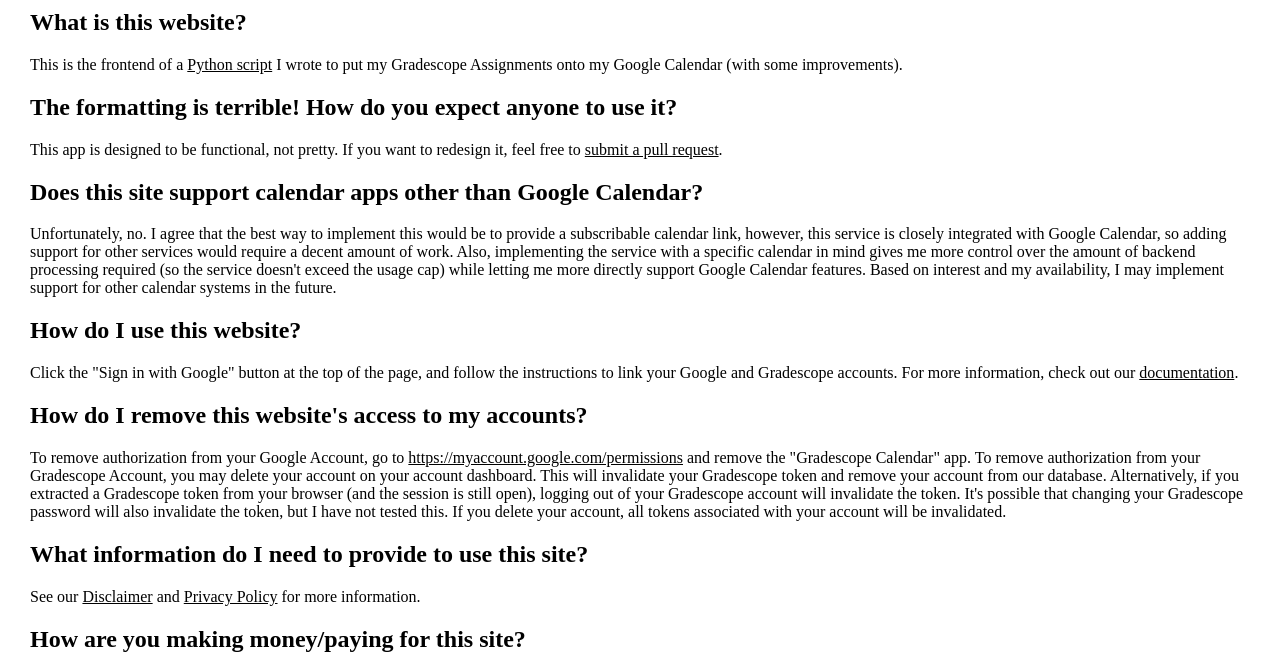
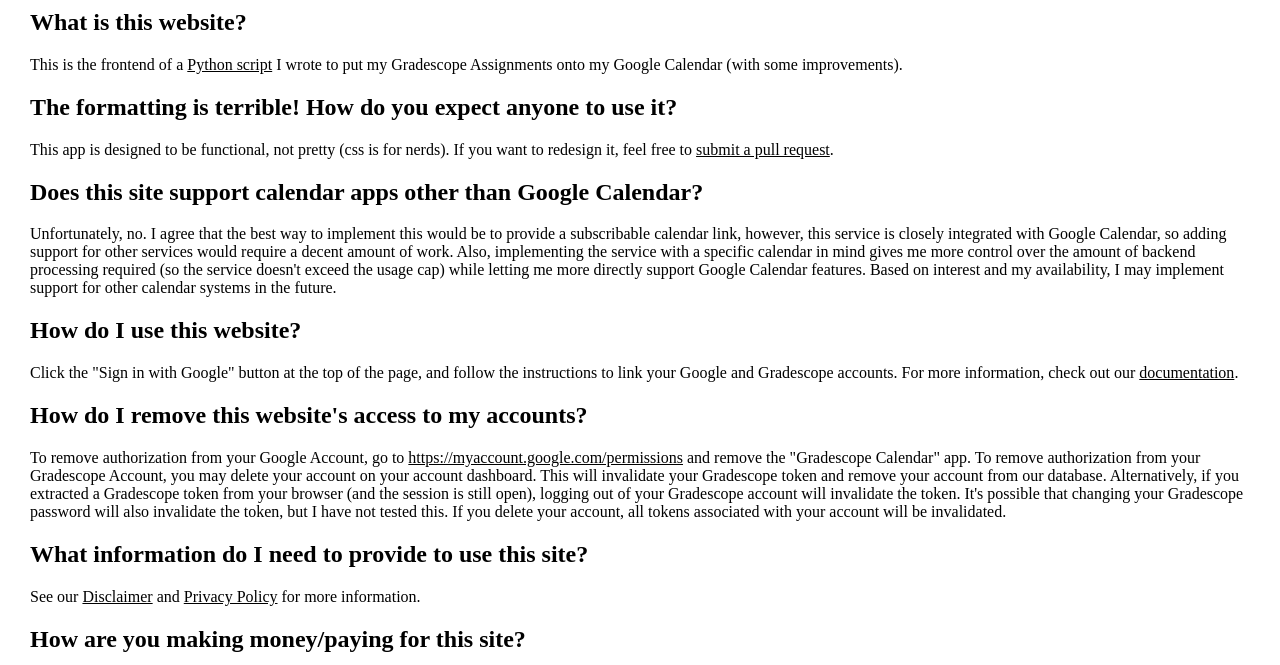
Before and after one commit to CoolSpy3/coolspy3-gradescope-calendar, a website: page public/index.html in a window 1280 px wide. Shown: the part 135-800 px from the top of the page. Drawn offline with Linux system fonts and the light colour scheme; some packages are replaced by stand-ins of ours; no server answers.

Commit message:
Update index.html

```diff
--- a/public/index.html
+++ b/public/index.html
@@ -25,7 +25,7 @@
             </p>
             <h2>The formatting is terrible! How do you expect anyone to use it?</h2>
             <p>
-                This app is designed to be functional, not pretty.
+                This app is designed to be functional, not pretty (css is for nerds).
                 If you want to redesign it, feel free to <a href="https://github.com/CoolSpy3/coolspy3-gradescope-calendar/pulls">submit a pull request</a>.
             </p>
             <h2>Does this site support calendar apps other than Google Calendar?</h2>
```
